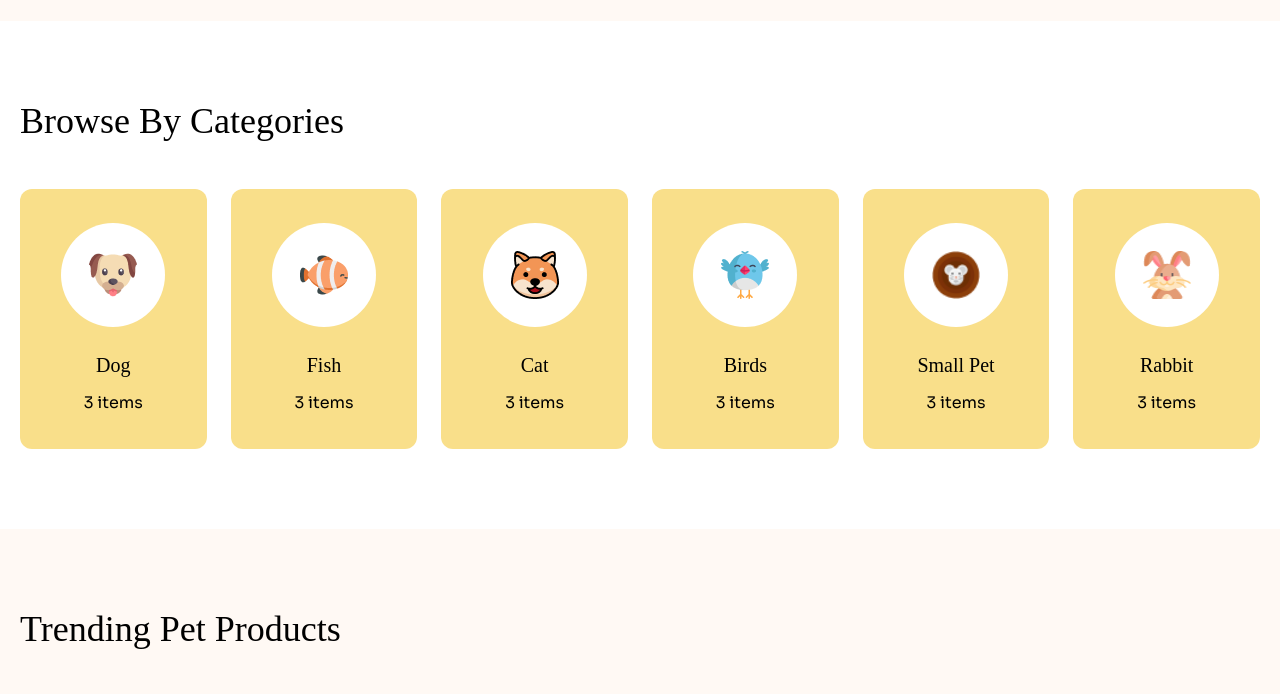
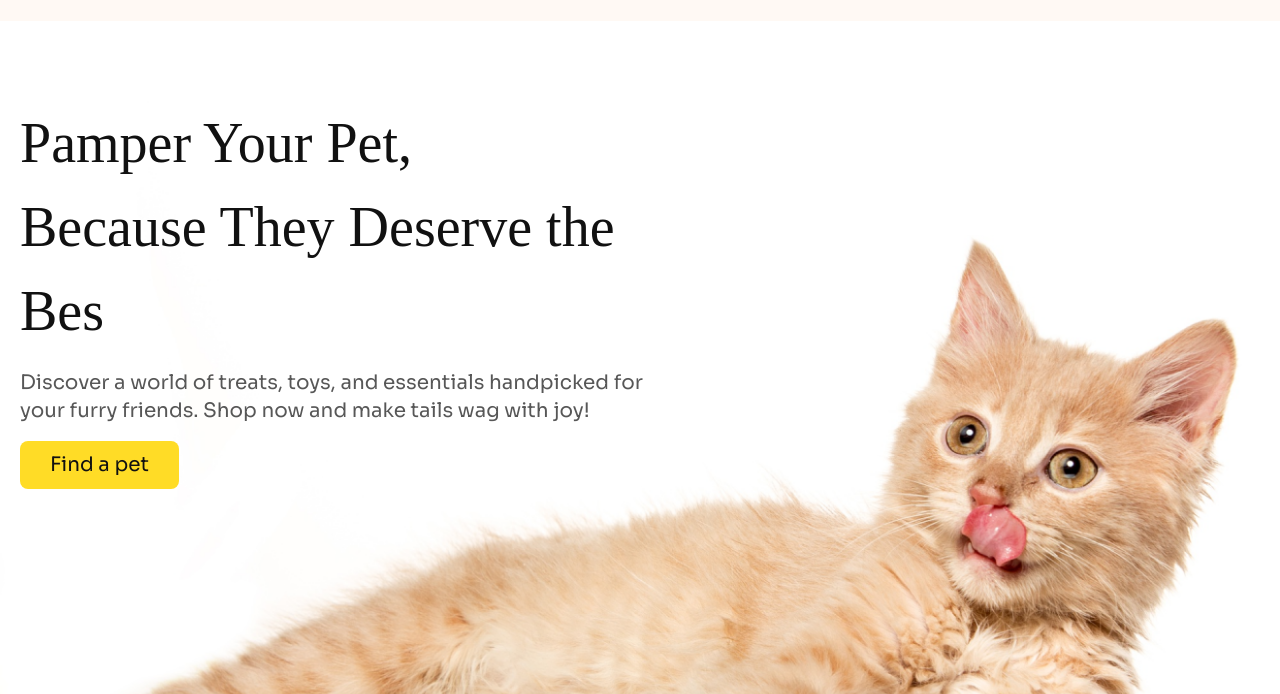
Before and after one commit to md-shawon-dev/Browse4Pets, a website: page index.html in a window 1280 px wide. Shown: the part 77-771 px from the top of the page. Drawn offline with nearby package versions, Linux system fonts and the light colour scheme; a web font is replaced by a local one.

Commit message:
Header section done.

```diff
--- a/index.html
+++ b/index.html
@@ -130,6 +130,27 @@
     </nav>
     <!-- navbar end -->
     <!-- header start -->
+    <header
+      class="bg-[url('./assets/cat-big.png')] bg-contain bg-no-repeat bg-bottom py-20 h-[500px] md:h-[780px] header_section wrap_container"
+    >
+      <h2
+        class="max-w-[681px] font-adlam text-[#111] text-[30px] md:text-[56px]"
+      >
+        Pamper Your Pet, <br />
+        Because They Deserve the Bes
+      </h2>
+      <p
+        class="opacity-70 my-4 max-w-[500px] md:max-w-[672px] font-sora text-[#111] md:text-xl"
+      >
+        Discover a world of treats, toys, and essentials handpicked for your
+        furry friends. Shop now and make tails wag with joy!
+      </p>
+      <button
+        class="bg-[#ffdc26] px-[30px] py-[10px] rounded-lg font-sora text-[#111] text-xl"
+      >
+        Find a pet
+      </button>
+    </header>
     <!-- header end -->
     <!-- Browse By Categories start -->
     <section class="py-20 wrap_container">
```
